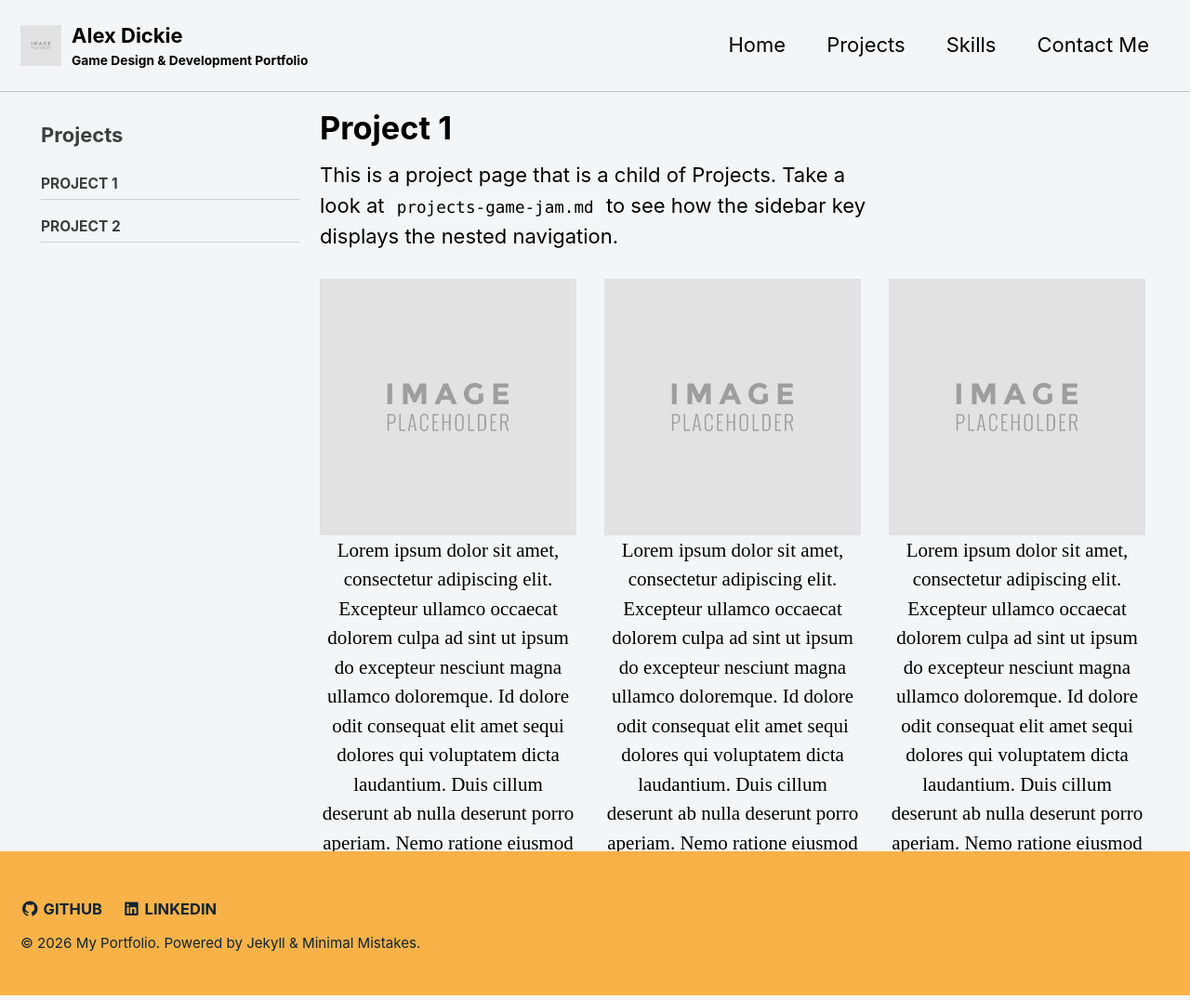
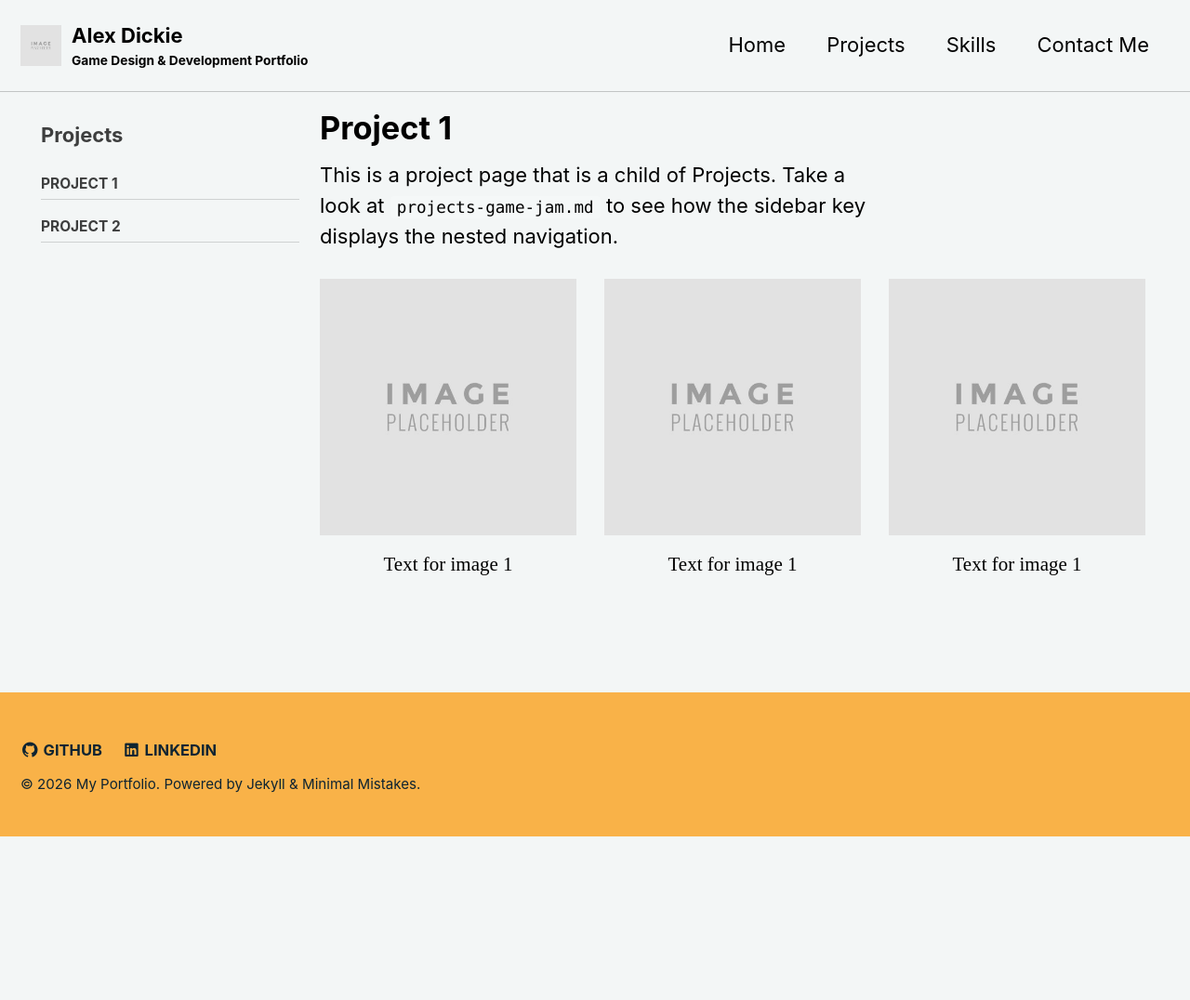
Before and after one commit to AlexUlster/AlexUlster.github.io, a Jekyll site: the page built from _pages/projects-pro1.md, in a window 1280 px wide. Shown: the whole page at 93% size. Built offline with Jekyll 4.4.1, drawn with Linux system fonts in a browser that asks for light colours; after the commit the page ends 900 px from its top, so only the background shows below that.

Commit message:
Update image captions in projects-pro1.md

```diff
--- a/_pages/projects-pro1.md
+++ b/_pages/projects-pro1.md
@@ -14,14 +14,14 @@ This is a project page that is a child of Projects. Take a look at `projects-gam
 <div style="display: grid; grid-template-columns: 1fr 1fr 1fr; gap: 20px; transform: scale(1.5); transform-origin: top left;">
   <div style="text-align: center;">
     <img src="/assets/images/Placeholder.jpg" alt="Image 1" style="width: 100%; height: auto;">
-    <p style="font-size: 14px; font-family: 'MyCustomFont';">Lorem ipsum dolor sit amet, consectetur adipiscing elit. Excepteur ullamco occaecat dolorem culpa ad sint ut ipsum do excepteur nesciunt magna ullamco doloremque. Id dolore odit consequat elit amet sequi dolores qui voluptatem dicta laudantium. Duis cillum deserunt ab nulla deserunt porro aperiam. Nemo ratione eiusmod accusantium consequuntur omnis laudantium commodo officia proident beatae porro labore. 1</p>
+    <p style="font-size: 14px; font-family: 'MyCustomFont'; margin-top: 10px;">Text for image 1</p>
   </div>
   <div style="text-align: center;">
     <img src="/assets/images/Placeholder.jpg" alt="Image 2" style="width: 100%; height: auto;">
-    <p style="font-size: 14px; font-family: 'MyCustomFont';">Lorem ipsum dolor sit amet, consectetur adipiscing elit. Excepteur ullamco occaecat dolorem culpa ad sint ut ipsum do excepteur nesciunt magna ullamco doloremque. Id dolore odit consequat elit amet sequi dolores qui voluptatem dicta laudantium. Duis cillum deserunt ab nulla deserunt porro aperiam. Nemo ratione eiusmod accusantium consequuntur omnis laudantium commodo officia proident beatae porro labore. 1</p>
+    <p style="font-size: 14px; font-family: 'MyCustomFont'; margin-top: 10px;">Text for image 1</p>
   </div>
   <div style="text-align: center;">
     <img src="/assets/images/Placeholder.jpg" alt="Image 3" style="width: 100%; height: auto;">
-    <p style="font-size: 14px; font-family: 'MyCustomFont';">Lorem ipsum dolor sit amet, consectetur adipiscing elit. Excepteur ullamco occaecat dolorem culpa ad sint ut ipsum do excepteur nesciunt magna ullamco doloremque. Id dolore odit consequat elit amet sequi dolores qui voluptatem dicta laudantium. Duis cillum deserunt ab nulla deserunt porro aperiam. Nemo ratione eiusmod accusantium consequuntur omnis laudantium commodo officia proident beatae porro labore. 1</p>
+    <p style="font-size: 14px; font-family: 'MyCustomFont'; margin-top: 10px;">Text for image 1</p>
   </div>
 </div>
```
